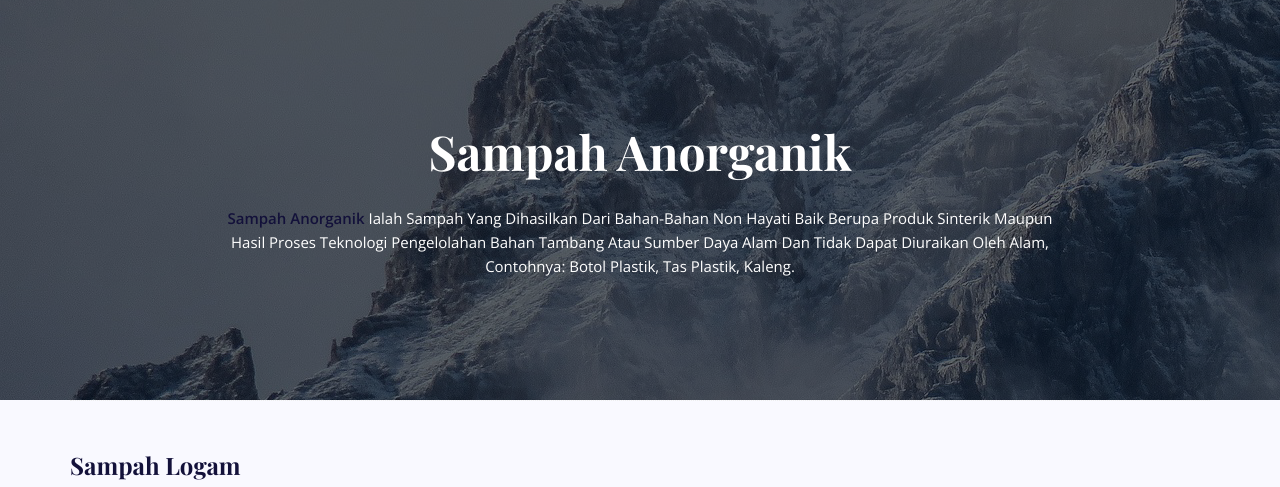
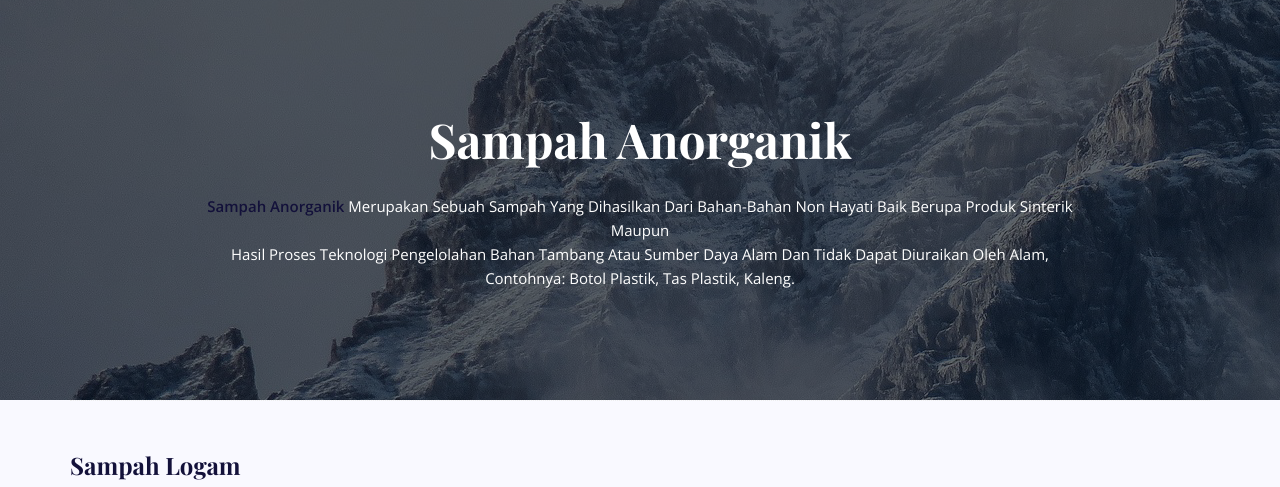
Before and after one commit to SalmaFarhani-E41181641/web_ci_sederhana, a CodeIgniter app: page /baru/home/sampah in a window 1280 px wide; the page is wider, and only the part inside the window is pictured. Shown: the top 487 px of that part. Run offline with CodeIgniter, Linux system fonts and the light colour scheme; some libraries are stand-ins or nearby versions; some web fonts are replaced.

Commit message:
mengubah keterangan

```diff
--- a/baru/application/views/v_sampah.php
+++ b/baru/application/views/v_sampah.php
@@ -5,7 +5,7 @@
       <div class="banner-content text-center">
         <h1>Sampah Anorganik</h1>
         <p>
-		<b>Sampah anorganik</b> ialah sampah yang dihasilkan dari bahan-bahan non hayati baik berupa produk sinterik maupun <br>
+		<b>Sampah anorganik</b> merupakan sebuah sampah yang dihasilkan dari bahan-bahan non hayati baik berupa produk sinterik maupun <br>
 		hasil proses teknologi pengelolahan bahan tambang atau sumber daya alam dan tidak dapat diuraikan oleh alam, <br>
 		Contohnya: botol plastik, tas plastik, kaleng.
         </p>
```
